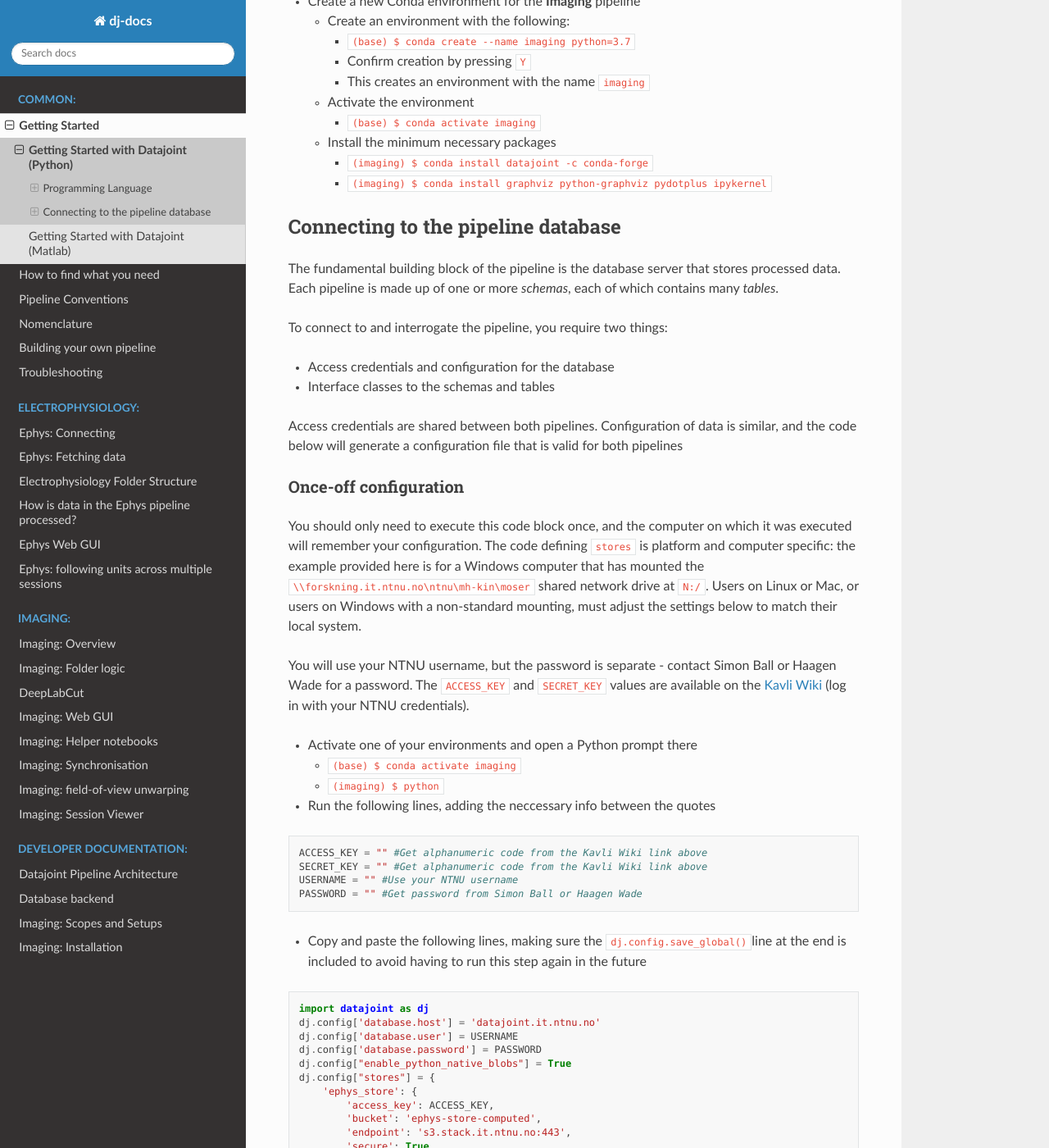
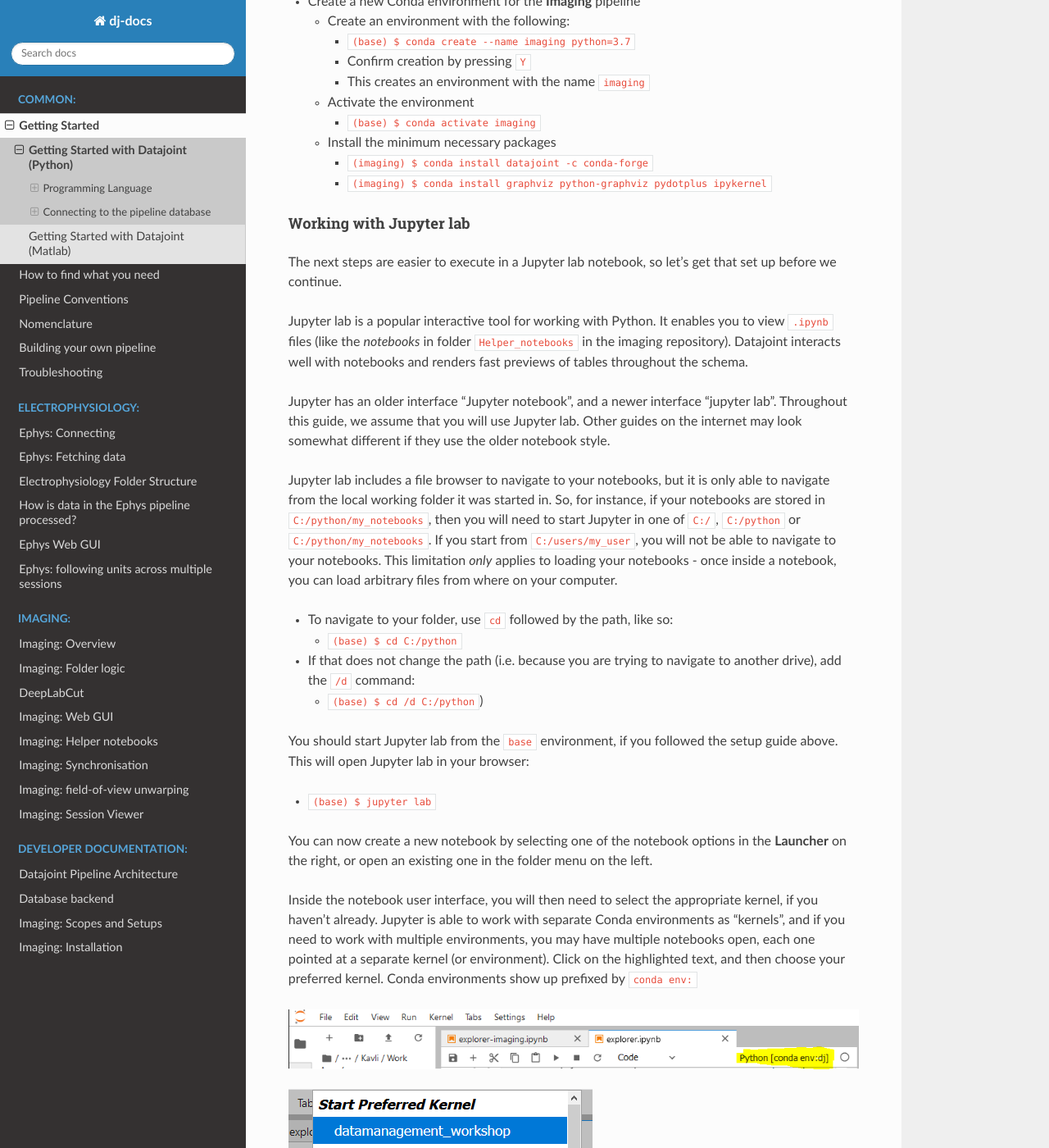
Before and after one commit to kavli-ntnu/dj-docs, a Sphinx documentation site: the page built from docs/common/getting_started/python.md, in a window 1280 px wide and 1400 px high, scrolled down 1956 px. Shown: the whole window at 82% size. Built offline with Sphinx 7.4.7 and the Read the Docs theme 2.0.0, drawn with Linux system fonts in a browser that asks for light colours; some of the changed text lies outside the part shown.

Commit message:
Update python.md

````diff
--- a/docs/common/getting_started/python.md
+++ b/docs/common/getting_started/python.md
@@ -72,6 +72,39 @@
     * `(imaging) $ conda install graphviz python-graphviz pydotplus ipykernel`
 
 
+##### Working with Jupyter lab
+
+The next steps are easier to execute in a Jupyter lab notebook, so let's get that set up before we continue.
+
+Jupyter lab is a popular interactive tool for working with Python.
+It enables you to view `.ipynb` files (like the *notebooks* in folder `Helper_notebooks` in the imaging repository).
+Datajoint interacts well with notebooks and renders fast previews of tables throughout the schema.
+
+Jupyter has an older interface "Jupyter notebook", and a newer interface "jupyter lab". Throughout this guide, we assume that you will use Jupyter lab. Other guides on the internet may look somewhat different if they use the older notebook style.
+
+Jupyter lab includes a file browser to navigate to your notebooks, but it is only able to navigate from the local working folder it was started in. So, for instance, if your notebooks are stored in `C:/python/my_notebooks`, then you will need to start Jupyter in one of `C:/`, `C:/python` or `C:/python/my_notebooks`. If you start from `C:/users/my_user`, you will not be able to navigate to your notebooks. This limitation _only_ applies to loading your notebooks - once inside a notebook, you can load arbitrary files from where on your computer.
+* To navigate to your folder, use `cd` followed by the path, like so:
+  * `(base) $ cd C:/python`
+
+* If that does not change the path (i.e. because you are trying to navigate to another drive), add the `/d` command:
+  * `(base) $ cd /d C:/python`)
+
+You should start Jupyter lab from the `base` environment, if you followed the setup guide above. This will open Jupyter lab in your browser:
+
+* `(base) $ jupyter lab`
+
+You can now create a new notebook by selecting one of the notebook options in the **Launcher** on the right, or open an existing one in the folder menu on the left.
+
+Inside the notebook user interface, you will then need to select the appropriate kernel, if you haven't already. Jupyter is able to work with separate Conda environments as "kernels", and if you need to work with multiple environments, you may have multiple notebooks open, each one pointed at a separate kernel (or environment). Click on the highlighted text, and then choose your preferred kernel. Conda environments show up prefixed by `conda env:`
+
+![](../../_static/common/jupyter_kernels_1.png)
+
+
+![](../../_static/common/jupyter_kernels_2.png)
+
+To exit jupyter lab, close the browser window and use `ctrl+c` in the Anaconda prompt window
+
+
 ### Connecting to the pipeline database
 
 The fundamental building block of the pipeline is the database server that stores processed data. Each pipeline is made up of one or more _schemas_, each of which contains many _tables_.
@@ -89,19 +122,13 @@
 
 You will use your NTNU username, but the password is separate - contact Simon Ball or Haagen Wade for a password. The `ACCESS_KEY` and `SECRET_KEY` values are available on the [Kavli Wiki](https://www.ntnu.no/wiki/display/kavli/DataJoint%3A+Neuroscience+pipelines) (log in with your NTNU credentials).
 
-* Activate one of your environments and open a Python prompt there
-  * `(base) $ conda activate imaging`
-  * `(imaging) $ python`
-* Run the following lines, adding the neccessary info between the quotes
+* Copy this code block into a jupyter lab notebook cell and add the neccessary info before executing it:
 ```python
 ACCESS_KEY = "" #Get alphanumeric code from the Kavli Wiki link above
 SECRET_KEY = "" #Get alphanumeric code from the Kavli Wiki link above
 USERNAME = "" #Use your NTNU username
 PASSWORD = "" #Get password from Simon Ball or Haagen Wade
-```
 
-* Copy and paste the following lines, making sure the `dj.config.save_global()`line at the end is included to avoid having to run this step again in the future
-```python
 import datajoint as dj
 dj.config['database.host'] = 'datajoint.it.ntnu.no'
 dj.config['database.user'] = USERNAME
@@ -129,33 +156,6 @@
 
 dj.config.save_global()
 ```
-
-
-##### Working with Jupyter lab
-
-Jupyter lab is a popular interactive tool for working with Python.
-It enables you to view `.ipynb` files (like the *notebooks* in folder `Helper_notebooks` in the imaging repository).
-Datajoint interacts well with notebooks and renders fast previews of tables throughout the schema.
-
-Jupyter has an older interface "Jupyter notebook", and a newer interface "jupyter lab". Throughout this guide, we assume that you will use Jupyter lab. Other guides on the internet may look somewhat different if they use the older notebook style.
-
-Jupyter lab includes a file browser to navigate to your notebooks, but it is only able to navigate from the local working folder it was started in. So, for instance, if your notebooks are stored in `C:/python/my_notebooks`, then you will need to start Jupyter in one of `C:/`, `C:/python` or `C:/python/my_notebooks`. If you start from `C:/users/my_user`, you will not be able to navigate to your notebooks. This limitation _only_ applies to loading your notebooks - once inside a notebook, you can load arbitrary files from where on your computer.
-* To navigate to your folder, use `cd` followed by the path, like so:
-  * `(base) $ cd C:/python`
-
-* If that does not change the path (i.e. because you are trying to navigate to another drive), use the `/d` command in addition like so:
-  * `(base) $ cd /d C:/python`)
-
-You should start Jupyter lab from the `base` environment, if you followed the setup guide above. Jupyter is able to work with separate Conda environments as "kernels", and if you need to work with multiple environments, you may have multiple notebooks open, each one pointed at a separate kernel (or environment).
-
-* `(base) $ jupyter lab`
-
-Inside the notebook user interface, you will then need to select the appropriate kernel. Click on the highlighted text, and then choose your preferred kernel. Conda environments show up prefixed by `conda env:`
-
-![](../../_static/common/jupyter_kernels_1.png)
-
-
-![](../../_static/common/jupyter_kernels_2.png)
 
 
 #### Connecting to the pipelines
@@ -196,7 +196,7 @@
 ephys.UnitSpikeTimes()
 ```
 
-To exit jupyter lab, close the browser window and use `ctrl+c` in the Anaconda prompt window
+**Congratulations, you are now connected to and interacting with the datajoint pipeline!**
 
 
 #### GUI for imaging users
````
